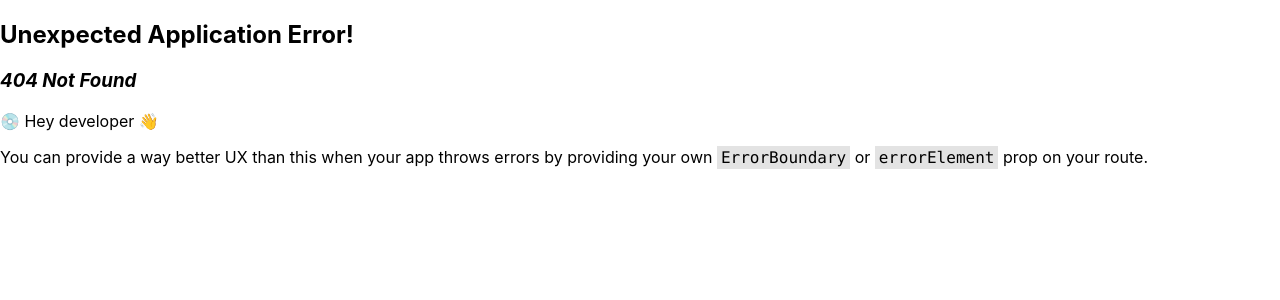
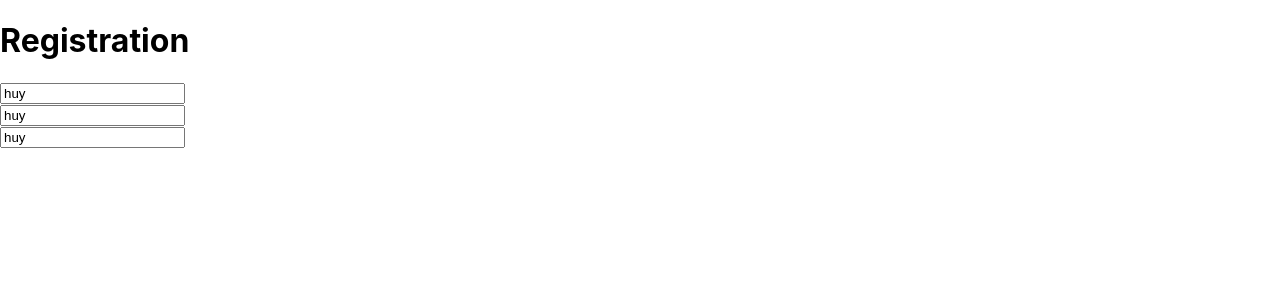
Before and after one commit to C-blings/shareDocs-web, a React (Create React App) app: page /registration in a window 1280 px wide. Before the commit this address had no page. Shown: the top 300 px of the page. Built offline with nearby package versions, Linux system fonts and the light colour scheme.

Commit message:
feat: registration test screen

```diff
--- a/src/App.tsx
+++ b/src/App.tsx
@@ -1,8 +1,13 @@
-import React, {useEffect, useState} from 'react';
+import React, {ChangeEvent, useEffect, useState} from 'react';
 import './App.css';
+import TextInput from "./ui/atoms/TextInput";
 
 function App() {
-  const [message, setMessage] = useState("");
+  const [message, setMessage] = useState("huy");
+
+    const handleInputChange = (value: string) => {
+        setMessage(value);
+    };
 
   useEffect(() => {
     fetch("http://127.0.0.1:80")
@@ -12,7 +17,7 @@ function App() {
 
   return (
       <div className="App">
-        <h1>{message}</h1>
+          <h1>{message}</h1>
       </div>
   );
 }
--- a/src/index.tsx
+++ b/src/index.tsx
@@ -5,6 +5,7 @@ import App from './App';
 import reportWebVitals from './reportWebVitals';
 import {createBrowserRouter, RouterProvider} from "react-router-dom";
 import Profile from "./Profile";
+import Registration from "./ui/components/Registration";
 
 const root = ReactDOM.createRoot(
   document.getElementById('root') as HTMLElement
@@ -18,6 +19,10 @@ const router = createBrowserRouter([
     {
         path: "profile/:id",
         element: <Profile/>
+    },
+    {
+        path: "registration",
+        element: <Registration/>
     }
 ])
 
--- /dev/null
+++ b/src/ui/atoms/TextInput.js
@@ -0,0 +1,23 @@
+import React, {ChangeEvent, Dispatch, SetStateAction} from 'react';
+
+const TextInput = ({
+    value,
+    onChange
+}) => {
+
+    const handleChange = (e) => {
+        onChange(e.target.value);
+    };
+
+    return(
+        <div>
+            <input
+                type="text"
+                value={value}
+                onChange={handleChange}
+            />
+        </div>
+    )
+}
+
+export default TextInput;
--- /dev/null
+++ b/src/ui/atoms/Title.js
@@ -0,0 +1,9 @@
+import React from 'react';
+const Title = ({text}) => {
+
+    return (
+        <h1>{text}</h1>
+    )
+}
+
+export default Title;
--- /dev/null
+++ b/src/ui/components/Registration.tsx
@@ -0,0 +1,32 @@
+import Title from "../atoms/Title";
+import TextInput from "../atoms/TextInput";
+import React, {useState} from "react";
+
+
+const Registration = () => {
+    const [password, setPassword] = useState("huy");
+
+    const handlePasswordChange = (value: string) => {
+        setPassword(value);
+    };
+
+    return (
+        <div>
+            <Title text={"Registration"}/>
+            <TextInput
+                value={password}
+                onChange={handlePasswordChange}
+            />
+            <TextInput
+                value={password}
+                onChange={handlePasswordChange}
+            />
+            <TextInput
+                value={password}
+                onChange={handlePasswordChange}
+            />
+        </div>
+    )
+}
+
+export default Registration
```
